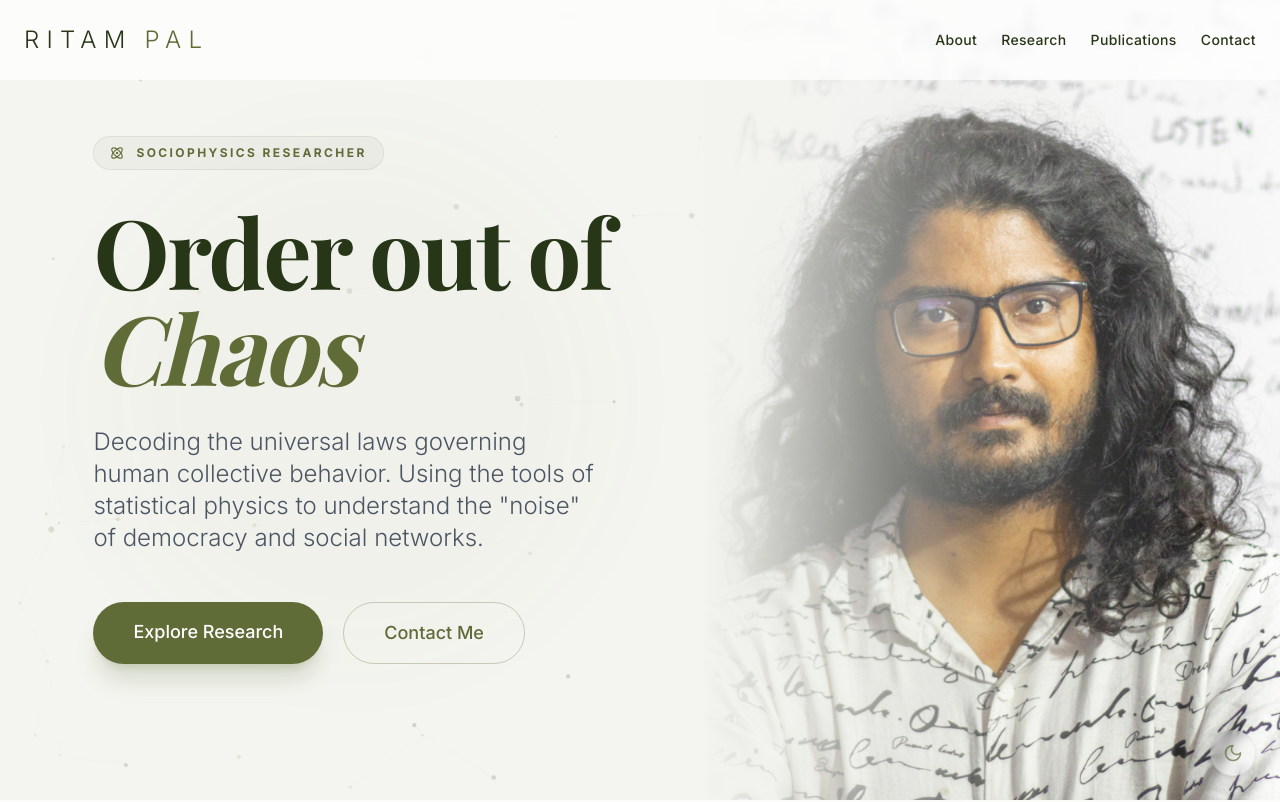
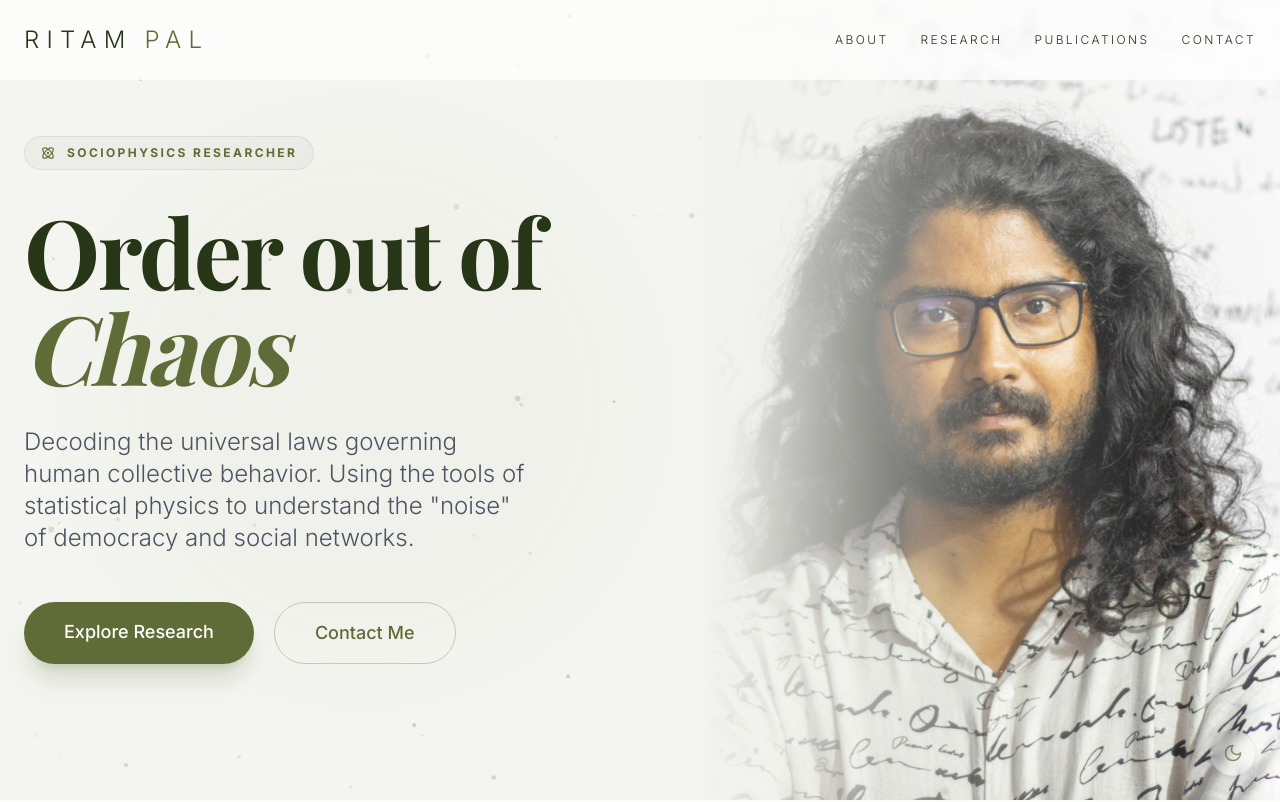
Before and after one commit to ritams/ritams.github.io, a React (Vite) app: page / in a window 1280 px wide. Shown: the top 802 px of the page. Built offline with nearby package versions, Linux system fonts and the light colour scheme.

Commit message:
feat: Add dark mode hero image, update publication links and descriptions, and refine navigation and hero section layout.

```diff
--- a/src/App.jsx
+++ b/src/App.jsx
@@ -35,7 +35,7 @@ const DATA = {
             title: "Universality in Elections",
             icon: <BarChart3 className="w-6 h-6" />,
             desc: "Our analysis of 34 nations reveals that voter turnout and margins are inherently correlated. Crucially, we show that a scaled ratio of margin and turnout exhibits a robust universal distribution across diverse democratic systems.",
-            impact: "Published in Physical Review Letters (2025)."
+            impact: "Universality acts as a diagnostic tool to flag large-scale electoral malpractice."
         },
         {
             id: 3,
@@ -51,28 +51,28 @@ const DATA = {
             journal: "Physical Review Letters, 134, 017401",
             year: "2025",
             tag: "Nature Research Highlight",
-            link: "#"
+            link: "https://link.aps.org/doi/10.1103/PhysRevLett.134.017401"
         },
         {
             title: "Voter Turnouts Govern Key Electoral Statistics",
             journal: "arXiv:2501.01896",
             year: "2025",
             tag: "Preprint",
-            link: "#"
+            link: "https://arxiv.org/abs/2501.01896"
         },
         {
             title: "Depolarization of opinions on social networks through random nudges",
             journal: "Physical Review E, 108, 034307",
             year: "2023",
             tag: "Journal Article",
-            link: "#"
+            link: "https://journals.aps.org/pre/abstract/10.1103/PhysRevE.108.034307"
         },
         {
             title: "The physics and maths of keeping elections fair and representative",
             journal: "The Hindu",
             year: "2024",
             tag: "Op-Ed",
-            link: "#"
+            link: "https://sites.iiserpune.ac.in/~santh/thehindu_elections_mss.png"
         }
     ]
 };
@@ -197,19 +197,19 @@ const NavBar = ({ isDark, toggleTheme }) => {
             }`}>
             <div className="max-w-7xl mx-auto px-6 h-20 flex items-center justify-between">
                 {/* Updated Title: Thin, Spaced Out */}
-                <div className="text-xl md:text-2xl font-light tracking-[0.3em] uppercase relative z-50">
+                <a href="#hero" className="text-xl md:text-2xl font-light tracking-[0.3em] uppercase relative z-50 cursor-pointer block hover:opacity-80 transition-opacity">
                     <span className={isDark ? 'text-white' : 'text-[#283618]'}>Ritam</span>
                     <span className="text-[#606c38] ml-3">Pal</span>
-                </div>
+                </a>
 
                 <div className="flex items-center gap-6">
                     {/* Desktop Menu */}
-                    <div className="hidden md:flex gap-6 text-sm font-medium tracking-wide">
+                    <div className="hidden md:flex gap-8 text-xs font-light tracking-[0.2em] uppercase">
                         {['About', 'Research', 'Publications', 'Contact'].map((item) => (
                             <a
                                 key={item}
                                 href={`#${item.toLowerCase()}`}
-                                className={`${isDark ? 'text-gray-200 hover:text-[#a3b18a]' : 'text-[#283618] hover:text-[#606c38]'} transition-colors`}
+                                className={`${isDark ? 'text-gray-200 hover:text-[#a3b18a]' : 'text-[#283618] hover:text-[#606c38]'} transition-colors duration-300`}
                             >
                                 {item}
                             </a>
@@ -262,12 +262,13 @@ const NavBar = ({ isDark, toggleTheme }) => {
 };
 
 const Hero = ({ isDark }) => {
+    const themeImage = isDark ? "/ritam_darkmode.png" : "/ritam.jpg";
     return (
-        <section className="relative min-h-screen flex flex-col md:flex-row overflow-hidden">
-            {/* Mobile: Full-width Image at Top */}
+        <section id="hero" className="relative min-h-screen overflow-hidden">
+            {/* Mobile: Full-width Image at Top (< md only) */}
             <div className="md:hidden w-full h-[50vh] relative">
                 <img
-                    src="/ritam.jpg"
+                    src={themeImage}
                     alt="Ritam Pal"
                     className="w-full h-full object-cover object-top"
                 />
@@ -277,8 +278,33 @@ const Hero = ({ isDark }) => {
                     }`}></div>
             </div>
 
-            {/* Left: Content */}
-            <div className="w-full md:w-1/2 lg:w-[55%] flex items-center justify-center px-6 md:px-12 lg:px-20 pt-8 md:pt-0 z-10 relative">
+            {/* Desktop: Absolute Positioned Image Right (>= md only) */}
+            <motion.div
+                initial={{ opacity: 0, x: 50 }}
+                animate={{ opacity: 1, x: 0 }}
+                transition={{ duration: 1.2, ease: "easeOut" }}
+                className="hidden md:block absolute right-0 top-0 h-full w-1/2 lg:w-[45%]"
+            >
+                <div className="absolute inset-0 overflow-hidden">
+                    <img
+                        src={themeImage}
+                        alt="Ritam Pal"
+                        className="w-full h-full object-cover object-center"
+                    />
+                    {/* Gradient overlay */}
+                    <div className={`absolute inset-0 ${isDark
+                        ? 'bg-gradient-to-r from-[#151515] via-[#151515]/30 to-transparent'
+                        : 'bg-gradient-to-r from-[#f4f5f0] via-[#f4f5f0]/30 to-transparent'
+                        }`}></div>
+                    <div className={`absolute inset-0 ${isDark ? 'bg-[#606c38]/10' : 'bg-[#606c38]/5'} mix-blend-overlay`}></div>
+                </div>
+            </motion.div>
+
+            {/* Content Container - Centered to match Nav */}
+            <div className="md:absolute md:inset-0 pointer-events-none">
+                <div className="max-w-7xl mx-auto px-6 h-full flex items-center">
+                    {/* Left: Content Wrapper */}
+                    <div className="w-full md:w-1/2 lg:w-[55%] pointer-events-auto pt-8 md:pt-0 z-10 relative">
                         {/* Background Glow */}
                         <div className={`absolute top-1/2 left-1/2 -translate-x-1/2 -translate-y-1/2 w-[500px] h-[500px] rounded-full blur-3xl opacity-30 pointer-events-none ${isDark ? 'bg-[#606c38]/20' : 'bg-[#606c38]/10'}`} />
 
@@ -330,31 +356,8 @@ const Hero = ({ isDark }) => {
                             </div>
                         </motion.div>
                     </div>
-
-            {/* Right: Full-height Image */}
-            <motion.div
-                initial={{ opacity: 0, x: 50 }}
-                animate={{ opacity: 1, x: 0 }}
-                transition={{ duration: 1.2, ease: "easeOut" }}
-                className="hidden md:block md:w-1/2 lg:w-[45%] relative h-screen sticky top-0"
-            >
-                <div className="absolute inset-0 overflow-hidden">
-                    <img
-                        src="/ritam.jpg"
-                        alt="Ritam Pal"
-                        className="w-full h-full object-cover object-center"
-                    />
-                    {/* Gradient overlay for better text contrast - Steeper left, gradual right */}
-                    <div className={`absolute inset-0 ${isDark
-                        ? 'bg-gradient-to-r from-[#151515] via-[#151515]/30 to-transparent'
-                        : 'bg-gradient-to-r from-[#f4f5f0] via-[#f4f5f0]/30 to-transparent'
-                        }`}></div>
-                    <div className={`absolute inset-0 ${isDark ? 'bg-[#606c38]/10' : 'bg-[#606c38]/5'} mix-blend-overlay`}></div>
                 </div>
-            </motion.div>
-
-            {/* Scroll indicator */}
-
+            </div>
         </section>
     );
 };
@@ -365,7 +368,7 @@ const About = ({ isDark }) => {
             {/* Subtle background element */}
             <div className={`absolute top-0 right-0 w-[500px] h-[500px] rounded-full blur-3xl opacity-20 pointer-events-none ${isDark ? 'bg-[#606c38]/20' : 'bg-[#606c38]/10'}`} />
 
-            <div className="max-w-5xl mx-auto relative z-10">
+            <div className="max-w-7xl mx-auto relative z-10">
                 <div className="space-y-12">
                     {/* Main Narrative - Full Width/Centered */}
                     <div>
@@ -475,7 +478,7 @@ const Research = ({ isDark }) => {
 const Publications = ({ isDark }) => {
     return (
         <section id="publications" className={`py-32 px-6 ${isDark ? 'bg-[#1e1e1e]' : 'bg-[#fcfdfa]'}`}>
-            <div className="max-w-5xl mx-auto">
+            <div className="max-w-7xl mx-auto">
                 <div className="mb-16 flex items-end justify-between border-b border-[#606c38]/20 pb-8">
                     <div>
                         <h2 className={`text-xs font-bold tracking-[0.2em] uppercase mb-4 ${isDark ? 'text-[#a3b18a]' : 'text-[#606c38]'}`}>
@@ -693,8 +696,22 @@ const ThemeToggle = ({ isDark, toggleTheme }) => {
 };
 
 export default function App() {
-    // Theme state
-    const [isDark, setIsDark] = useState(false);
+    // Theme state with persistence
+    const [isDark, setIsDark] = useState(() => {
+        if (typeof window !== 'undefined') {
+            const saved = localStorage.getItem('theme');
+            if (saved) {
+                return saved === 'dark';
+            }
+            return window.matchMedia('(prefers-color-scheme: dark)').matches;
+        }
+        return false;
+    });
+
+    // Update theme and persist
+    useEffect(() => {
+        localStorage.setItem('theme', isDark ? 'dark' : 'light');
+    }, [isDark]);
 
     // Toggle theme
     const toggleTheme = () => setIsDark(!isDark);
```
Also changed, not shown: 1 other file (tests, documents, lock files or other folders). Lines whose indentation alone changed are shown as unchanged.
